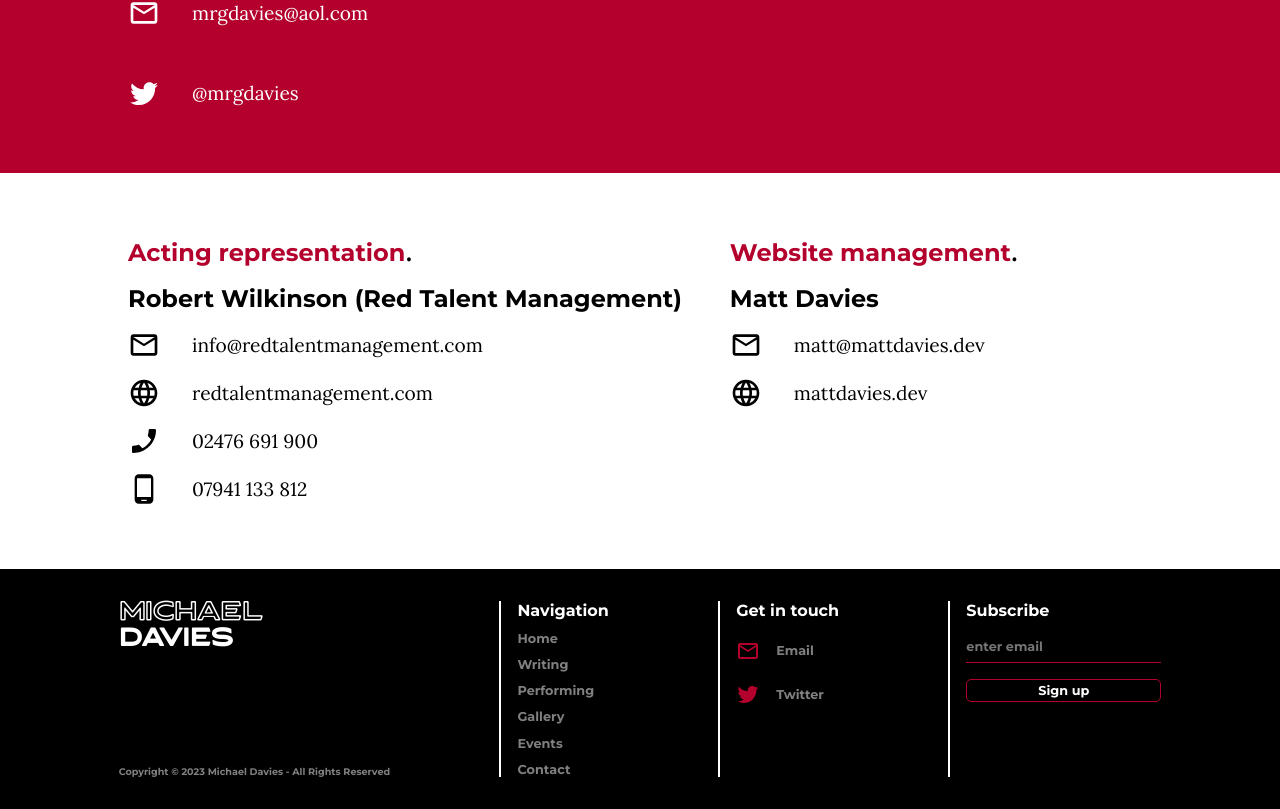
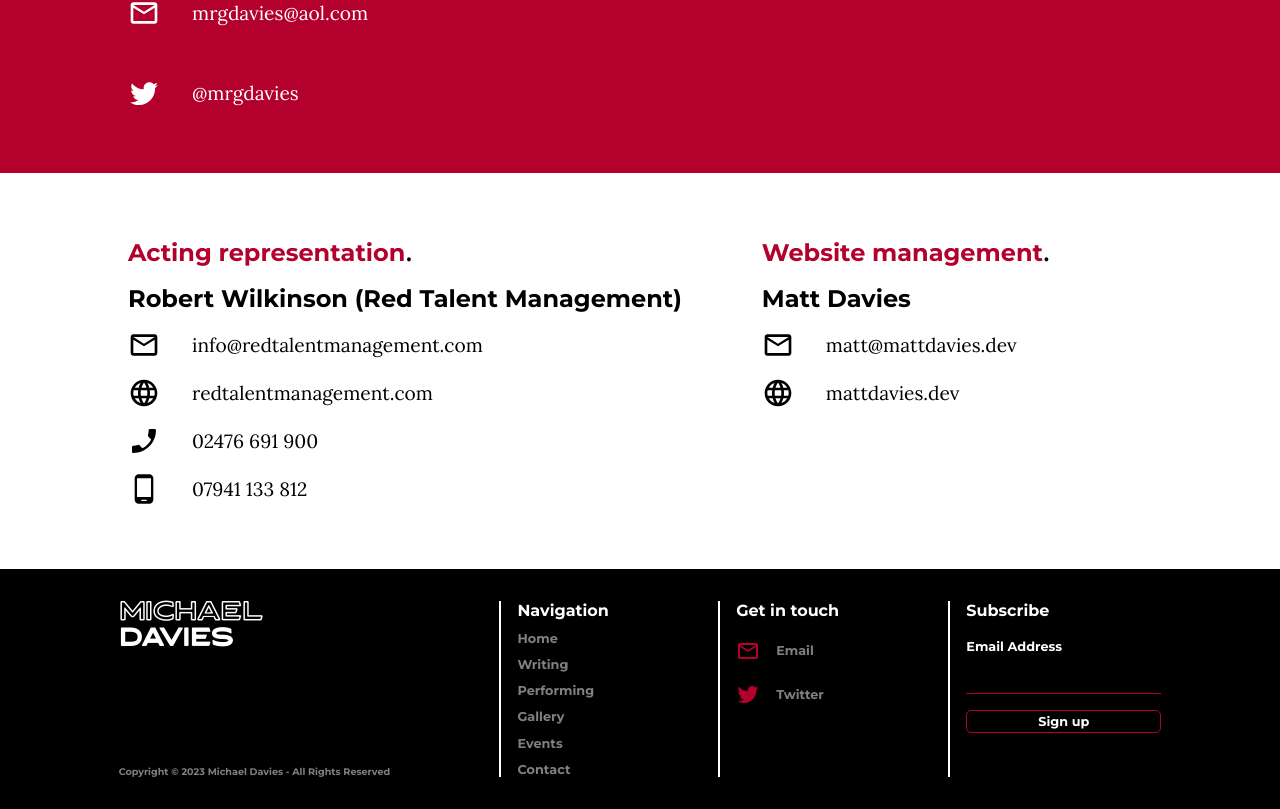
Before and after one commit to DevMattDavies/mrgdavies-website-revised, a Next.js app: page /contact in a window 1280 px wide. Shown: the part 269-1078 px from the top of the page. Built offline with nearby package versions, Linux system fonts and the light colour scheme.

Commit message:
Add home link route to navbar title

```diff
--- a/src/components/ContactPage/ContactPage.tsx
+++ b/src/components/ContactPage/ContactPage.tsx
@@ -4,6 +4,7 @@ import {
   TextContentContainer,
   ContactContainer,
   LowerContactContainer,
+  ContactContentContainer,
 } from "@/styles/Containers/Container.styles";
 import {
   ColorStop,
@@ -51,7 +52,7 @@ export const ContactPage = (): JSX.Element => {
         </ContentContainer>
       </ContainerBackground>
       <ContainerBackground>
-        <ContentContainer style={{ gap: "3rem" }}>
+        <ContactContentContainer>
           <LowerContactContainer>
             <Subtitle color={"var(--red)"}>
               Acting representation
@@ -129,7 +130,7 @@ export const ContactPage = (): JSX.Element => {
               </ContactLink>
             </ContactContainer>
           </LowerContactContainer>
-        </ContentContainer>
+        </ContactContentContainer>
       </ContainerBackground>
     </>
   );
--- a/src/components/Footer/Footer.tsx
+++ b/src/components/Footer/Footer.tsx
@@ -12,6 +12,7 @@ import {
   NewsletterForm,
   NewsletterInput,
   NewsletterButton,
+  NewsletterFormLabel,
   InnerContainer,
 } from "@/styles/Footer/Footer.styles";
 
@@ -34,6 +35,7 @@ const Footer = (): JSX.Element => {
   const handleEmailChange = (e: ChangeEvent<HTMLInputElement>): void => {
     setEmail(e.target.value);
   };
+
   const handleEmailSubmit = (e: FormEvent<HTMLFormElement>): void => {
     e.preventDefault();
     if (email) {
@@ -101,22 +103,42 @@ const Footer = (): JSX.Element => {
             </FooterLink>
           </SocialsContainer>
         </SectionContainer>
+
         <SectionContainer>
           <FooterSubheading>Subscribe</FooterSubheading>
+          <form
+            action="https://aol.us21.list-manage.com/subscribe/post?u=dac0c5b6a54c3b69565d9b2b5&amp;id=60f6604fd8&amp;f_id=004bbae1f0"
+            method="post"
+            id="mc-embedded-subscribe-form"
+            name="mc-embedded-subscribe-form"
+            className="validate"
+            target="_self"
+            onSubmit={handleEmailSubmit}
+          >
             <NewsletterForm>
+              <NewsletterFormLabel htmlFor="mce-EMAIL">
+                Email Address
+              </NewsletterFormLabel>
               <NewsletterInput
                 type="email"
-              placeholder="enter email"
-              onChange={() => handleEmailChange}
+                name="EMAIL"
+                className="required email"
+                id="mce-EMAIL"
+                onChange={handleEmailChange}
+                value={isEmailSubmitted ? "" : email}
+                required
               ></NewsletterInput>
               <NewsletterButton
                 type="submit"
-              value="Sign up"
-              onSubmit={() => handleEmailSubmit}
+                value={isEmailSubmitted ? "Submitted" : "Sign up"}
+                name="subscribe"
+                id="mc-embedded-subscribe"
+                className="button"
               >
-              {isEmailSubmitted ? "Submitted" : "Sign up"}
+                {isEmailSubmitted ? "Thanks!" : "Sign up"}
               </NewsletterButton>
             </NewsletterForm>
+          </form>
         </SectionContainer>
       </InnerContainer>
     </FooterContainer>
--- a/src/components/Navbar/Desktop/NavDesktop.tsx
+++ b/src/components/Navbar/Desktop/NavDesktop.tsx
@@ -1,3 +1,4 @@
+import Link from "next/link";
 import {
   HeroContainer,
   NavContainer,
@@ -12,10 +13,12 @@ const NavDesktop = (): JSX.Element => {
   return (
     <NavContainer>
       <HeroContainer>
-        <TitleContainer>
-          <PageTitle outline>Michael</PageTitle>
-          <PageTitle>Davies</PageTitle>
-        </TitleContainer>
+        <Link href="/" style={{ textDecoration: "none" }}>
+          <TitleContainer>
+            <PageTitle outline>Michael</PageTitle>
+            <PageTitle>Davies</PageTitle>
+          </TitleContainer>
+        </Link>
         <TaglineText>Author | Actor | Playwright</TaglineText>
       </HeroContainer>
       <NavLinks />
--- a/src/components/Navbar/Mobile/NavMobile.tsx
+++ b/src/components/Navbar/Mobile/NavMobile.tsx
@@ -13,6 +13,7 @@ import NavLinks from "@/components/Navbar/NavLinks";
 
 import MenuIcon from "@mui/icons-material/Menu";
 import CloseIcon from "@mui/icons-material/Close";
+import Link from "next/link";
 
 const NavMobile = (): JSX.Element => {
   const [isModalOpen, setIsModalOpen] = useState(false);
@@ -22,7 +23,7 @@ const NavMobile = (): JSX.Element => {
 
   const closeModalOnClick = (): void => {
     isModalOpen && setIsModalOpen(false);
-  }
+  };
 
   useEffect(() => {
     if (isModalOpen) {
@@ -35,10 +36,12 @@ const NavMobile = (): JSX.Element => {
   return (
     <NavContainer>
       <HeroContainer>
-        <TitleContainer>
-          <PageTitle outline>Michael</PageTitle>
-          <PageTitle>Davies</PageTitle>
-        </TitleContainer>
+        <Link href="/" style={{ textDecoration: "none" }}>
+          <TitleContainer>
+            <PageTitle outline>Michael</PageTitle>
+            <PageTitle>Davies</PageTitle>
+          </TitleContainer>
+        </Link>
         <TaglineText>Author | Actor | Playwright</TaglineText>
       </HeroContainer>
       <HamburgerContainer>
--- a/src/styles/Containers/Container.styles.ts
+++ b/src/styles/Containers/Container.styles.ts
@@ -36,6 +36,14 @@ export const ContentContainer = styled.div`
     width: 80%;
     max-width: var(--max-page-width);
     padding: 4rem 0;
+  }
+`;
+
+export const ContactContentContainer = styled(ContentContainer)`
+  gap: 3rem;
+
+  @media screen and ${device.tablet} {
+    gap: 5rem;
   }
 `;
 
--- a/src/styles/Footer/Footer.styles.ts
+++ b/src/styles/Footer/Footer.styles.ts
@@ -76,10 +76,16 @@ export const SocialsContainer = styled.div`
   align-items: center;
 `;
 
-export const NewsletterForm = styled.form`
+export const NewsletterForm = styled.div`
   display: flex;
   flex-direction: column;
   gap: 1rem;
+`;
+
+export const NewsletterFormLabel = styled.label`
+  font-size: 0.8rem;
+  color: var(--white);
+  font-family: "Montserrat", sans-serif;
 `;
 
 export const NewsletterInput = styled.input`
```
Also changed, not shown: src/mailchimp.html (added, +44 -0 lines). Lines whose indentation alone changed are shown as unchanged.
